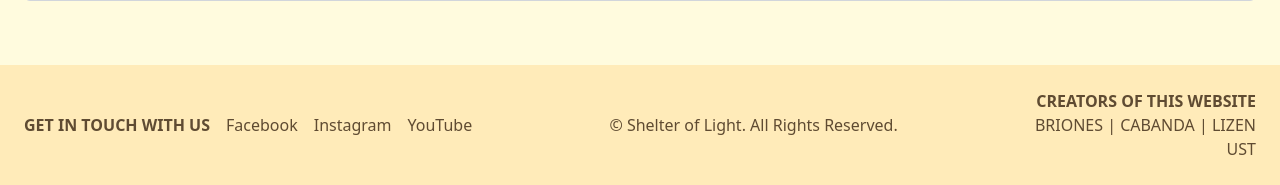
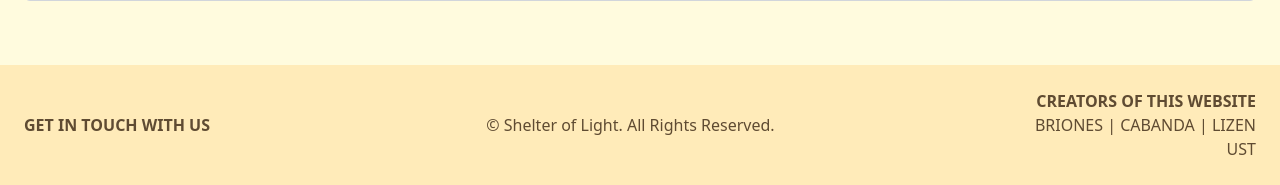
Before and after one commit to Louisse-Gab/FINALS-WEBSITE, a PHP site: page /about.php in a window 1280 px wide. Shown: the part 2031-2216 px from the top of the page. Run offline with PHP 8.4, Linux system fonts and the light colour scheme; some libraries are stand-ins or nearby versions.

Commit message:
initial commit

```diff
--- a/php/about.php
+++ b/php/about.php
@@ -371,9 +371,6 @@ $dogs = [
         <div class="order-2 lg:order-1 flex flex-col sm:flex-row items-center gap-2 lg:gap-4">
           <p class="font-bold whitespace-nowrap">GET IN TOUCH WITH US</p>
           <div class="flex flex-wrap justify-center gap-2 lg:gap-4">
-            <a href="#" class="hover:text-black whitespace-nowrap">Facebook</a>
-            <a href="#" class="hover:text-black whitespace-nowrap">Instagram</a>
-            <a href="#" class="hover:text-black whitespace-nowrap">YouTube</a>
           </div>
         </div>
 
```
